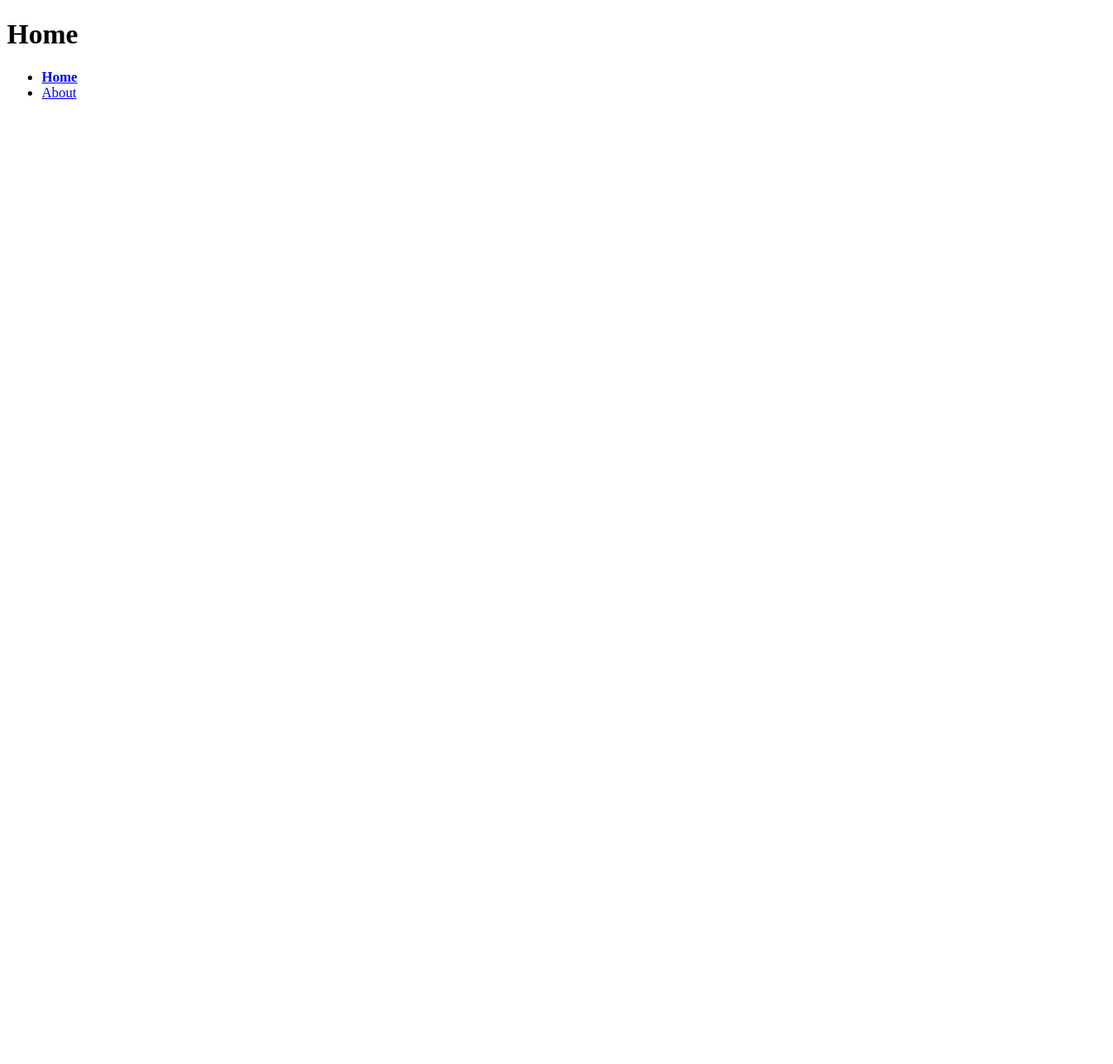
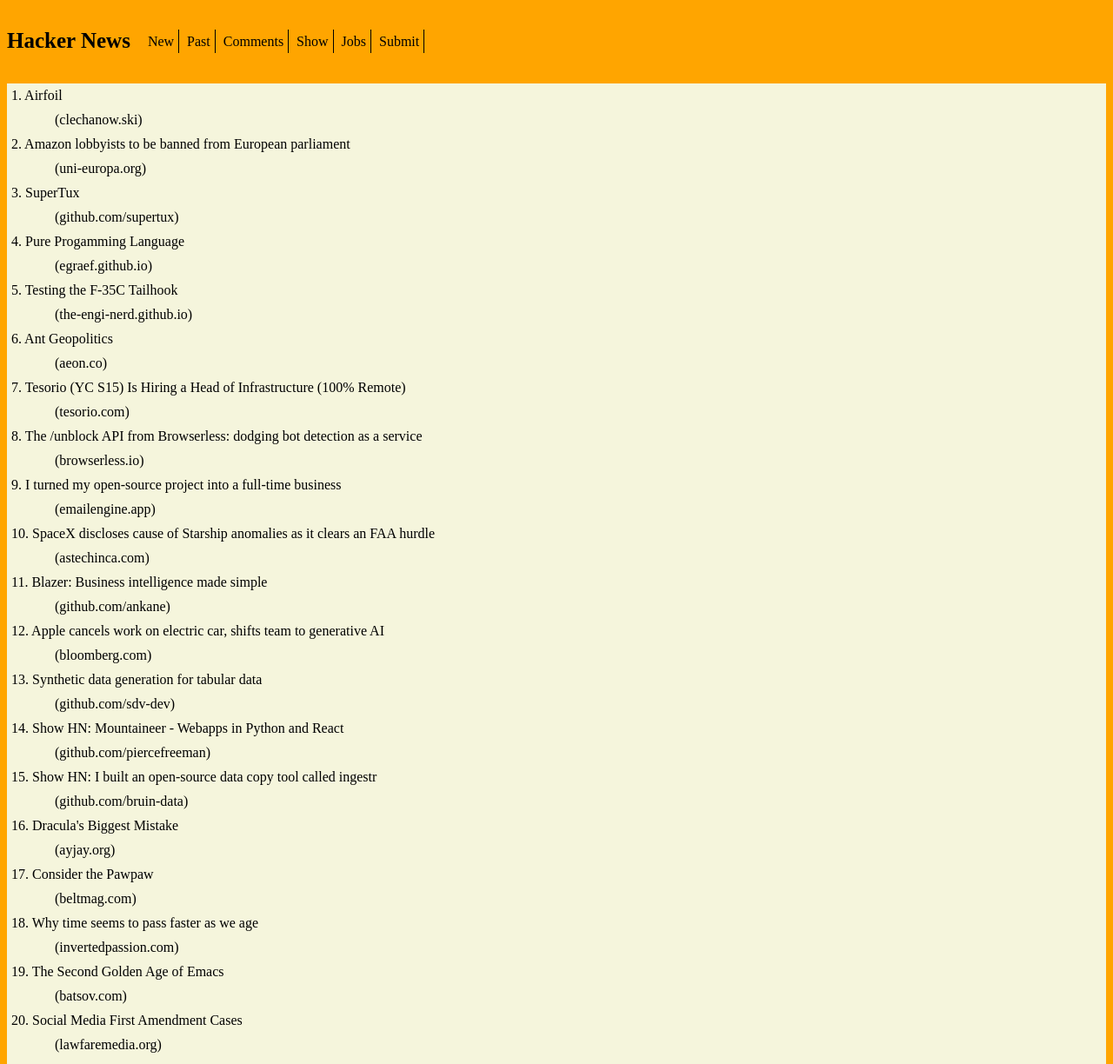
Before and after one commit to Piperja/c6, a plain HTML site: page index.html in a window 1280 px wide. Shown: the top 1224 px of the page at 87% size. Before the commit the page ends 800 px from the top, so only its background shows below. Drawn offline with Linux system fonts and the light colour scheme.

Commit message:
finsihed

```diff
--- a/index.html
+++ b/index.html
@@ -4,17 +4,69 @@
     <meta charset="UTF-8">
     <meta name="viewport" content="width=device-width, initial-scale=1.0">
     <meta http-equiv="X-UA-Compatible" content="ie=edge">
-    <title>Homepage</title>
+    <title>Challenge 6</title>
     <link rel="stylesheet" href="screen.css">
   </head>
   <body>
-    <h1>Home</h1>
-    <nav>
-      <ul>
-        <li><a href="index.html" class="active">Home</a></li>
-        <li><a href="about.html">About</a></li>
+     <div class="orange">
+       <h1>Hacker News</h1>
+       <ul class="nav">
+        <li class="top">New</li>
+        <li class="top">Past</li>
+        <li class="top">Comments</li>
+        <li class="top">Show</li>
+        <li class="top">Jobs</li>
+        <li class="top">Submit</li>
       </ul>
-    </nav>
+     </div>
+  <main>
+    <div class="main">
+      <dl>
+        <dt>1. Airfoil</dt>
+        <dd>(clechanow.ski)</dd>
+        <dt>2. Amazon lobbyists to be banned from European parliament</dt>
+        <dd>(uni-europa.org)</dd>
+        <dt>3. SuperTux</dt>
+        <dd>(github.com/supertux)</dd>
+        <dt>4. Pure Progamming Language</dt>
+        <dd>(egraef.github.io)</dd>
+        <dt>5. Testing the F-35C Tailhook</dt>
+        <dd>(the-engi-nerd.github.io)</dd>
+        <dt>6. Ant Geopolitics</dt>
+        <dd>(aeon.co)</dd>
+        <dt>7. Tesorio (YC S15) Is Hiring a Head of Infrastructure (100% Remote)</dt>
+        <dd>(tesorio.com)</dd>
+        <dt>8. The /unblock API from Browserless: dodging bot detection as a service</dt>
+        <dd>(browserless.io)</dd>
+        <dt>9. I turned my open-source project into a full-time business</dt>
+        <dd>(emailengine.app)</dd>
+        <dt>10. SpaceX discloses cause of Starship anomalies as it clears an FAA hurdle</dt>
+        <dd>(astechinca.com)</dd>
+        <dt>11. Blazer: Business intelligence made simple</dt>
+        <dd>(github.com/ankane)</dd>
+        <dt>12. Apple cancels work on electric car, shifts team to generative AI</dt>
+        <dd>(bloomberg.com)</dd>
+        <dt>13. Synthetic data generation for tabular data</dt>
+        <dd>(github.com/sdv-dev)</dd>
+        <dt>14. Show HN: Mountaineer - Webapps in Python and React</dt>
+        <dd>(github.com/piercefreeman)</dd>
+        <dt>15. Show HN: I built an open-source data copy tool called ingestr</dt>
+        <dd>(github.com/bruin-data)</dd>
+        <dt>16. Dracula's Biggest Mistake</dt>
+        <dd>(ayjay.org)</dd>
+        <dt>17. Consider the Pawpaw</dt>
+        <dd>(beltmag.com)</dd>
+        <dt>18. Why time seems to pass faster as we age</dt>
+        <dd>(invertedpassion.com)</dd>
+        <dt>19. The Second Golden Age of Emacs</dt>
+        <dd>(batsov.com)</dd>
+        <dt>20. Social Media First Amendment Cases</dt>
+        <dd>(lawfaremedia.org)</dd>
+
+      </dl>
+
+    </div>
+  </main>
     <script src="index.js"></script>
   </body>
 </html>
--- a/screen.css
+++ b/screen.css
@@ -2,3 +2,45 @@
 a.active {
     font-weight: bold;
 }
+
+body {
+    background-color: orange;
+}
+
+main {
+    background-color: beige;
+}
+
+h1 {
+    float: left;
+    font-size: 25px;
+    padding-right: 15px;
+}
+
+.nav {
+    list-style-type: none;
+  padding: 23px;
+}
+
+.top {
+    display: inline;
+    border-right: 1px solid black;
+    padding: 5px;
+}
+
+.orange {
+    background-color: orange;
+    margin: 0 auto;
+}
+
+.main {
+    background-color: beige;
+}
+
+dd {
+    padding: 10px;
+}
+
+dl {
+    padding: 5px;
+}
```
Also changed, not shown: about.html (deleted, +0 -20 lines).
